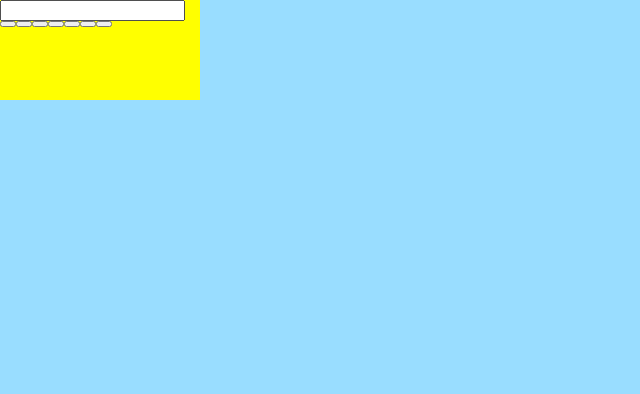
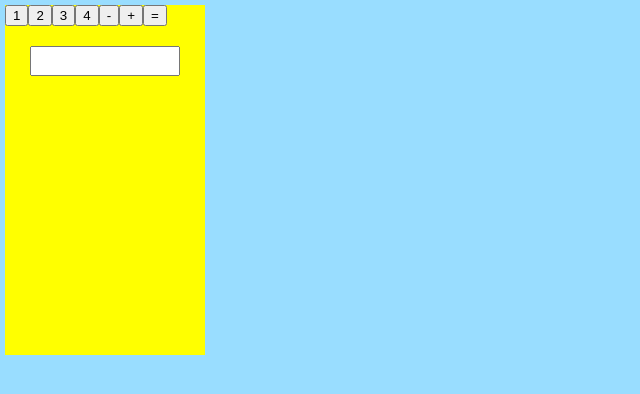
Before and after one commit to geekwise-juston-miller/calc, a plain HTML site: page index.html in a window 1280 px wide. Shown: the whole page, without its empty margins (0-640 px from the left). Drawn offline with Linux system fonts and the light colour scheme.

Commit message:
my JS is working

```diff
--- a/css/main.css
+++ b/css/main.css
@@ -5,3 +5,23 @@ body{
     padding: 0;
 
 }
+
+#calc_body{
+    background-color: yellow;
+    display: block;
+    width: 200px;
+    height:350px;
+    margin:5px;
+    padding:0;
+
+}
+
+#calc_total{
+    display: block;
+    width: 150px;
+    height:30px;
+    margin: 10px auto;
+    padding:0;
+    top: 10px;
+    position: relative;
+}
--- a/js/script.js
+++ b/js/script.js
@@ -1,39 +1,87 @@
-var calc_numbers = [1,2,3,4,'+','-','='];
+var calc_body;
 
-var calc_container;
+var calc_numbers = [1,2,3,4,"-","+","="];
 
 var answer_display;
 
-calc_container = document.createElement("div");
-calc_container.setAttribute("id", "my_calc_container");
-calc_container.style.width = "200px";
-calc_container.style.height = "100px";
-calc_container.style.backgroundColor = "yellow";
+var clear_answer = "C";
+
+calc_body = document.createElement("div");
+calc_body.setAttribute("id", "calc_body");
 
 
-var create_element = function(element_type, element_id){
+var create_element = function(element_type,element_id){
     var element = document.createElement(element_type);
-    element.setAttribute( 'id', element_id);
-    calc_container.appendChild(element);
-
+    element.setAttribute("id",element_id);
+    calc_body.appendChild(element);
 
 };
 
 
-document.addEventListener("DOMContentLoaded", function(event){
 
-    create_element("input", "answer_display");
-
-     document.body.appendChild(calc_container);
-    for( var i = 0; i < calc_numbers.length; i++){
-        create_element("button", "calc_numbers_" +i);
-
-    // var create_element = document.getElementById("calc_numbers" + i);
-    //     current_element.addEventListener("onclick", function(event){
-
-    //     answer_display.value = answer_display.value += this.textContent;
-    //     });
+var my_buttons = function(){
+    for(var i = 0; i < calc_numbers.length; i++){
+    var create_buttons = document.createElement("button");
+    create_buttons.setAttribute("id", "calc_numbers_" + i);
+    var new_button = calc_numbers[i];
+    create_buttons.textContent = new_button;
+    calc_body.appendChild(create_buttons);
 
     }
 
+};
+
+
+
+document.addEventListener('DOMContentLoaded', function(event){
+    document.body.appendChild(calc_body);
+    my_buttons();
+    create_element("input","calc_total");
+
 });
+
+
+
+
+
+
+
+// var calc_numbers = [1,2,3,4,'+','-','='];
+
+// var calc_container;
+
+// var answer_display;
+
+// calc_container = document.createElement("div");
+// calc_container.setAttribute("id", "my_calc_container");
+// calc_container.style.width = "200px";
+// calc_container.style.height = "100px";
+// calc_container.style.backgroundColor = "yellow";
+
+
+// var create_element = function(element_type, element_id){
+//     var element = document.createElement(element_type);
+//     element.setAttribute( 'id', element_id);
+//     calc_container.appendChild(element);
+
+
+// };
+
+
+// document.addEventListener("DOMContentLoaded", function(event){
+
+//     create_element("input", "answer_display");
+
+//      document.body.appendChild(calc_container);
+//     for( var i = 0; i < calc_numbers.length; i++){
+//         create_element("button", "calc_numbers_" +i);
+
+//     // var create_element = document.getElementById("calc_numbers" + i);
+//     //     current_element.addEventListener("onclick", function(event){
+
+//     //     answer_display.value = answer_display.value += this.textContent;
+//     //     });
+
+//     }
+
+// });
```
